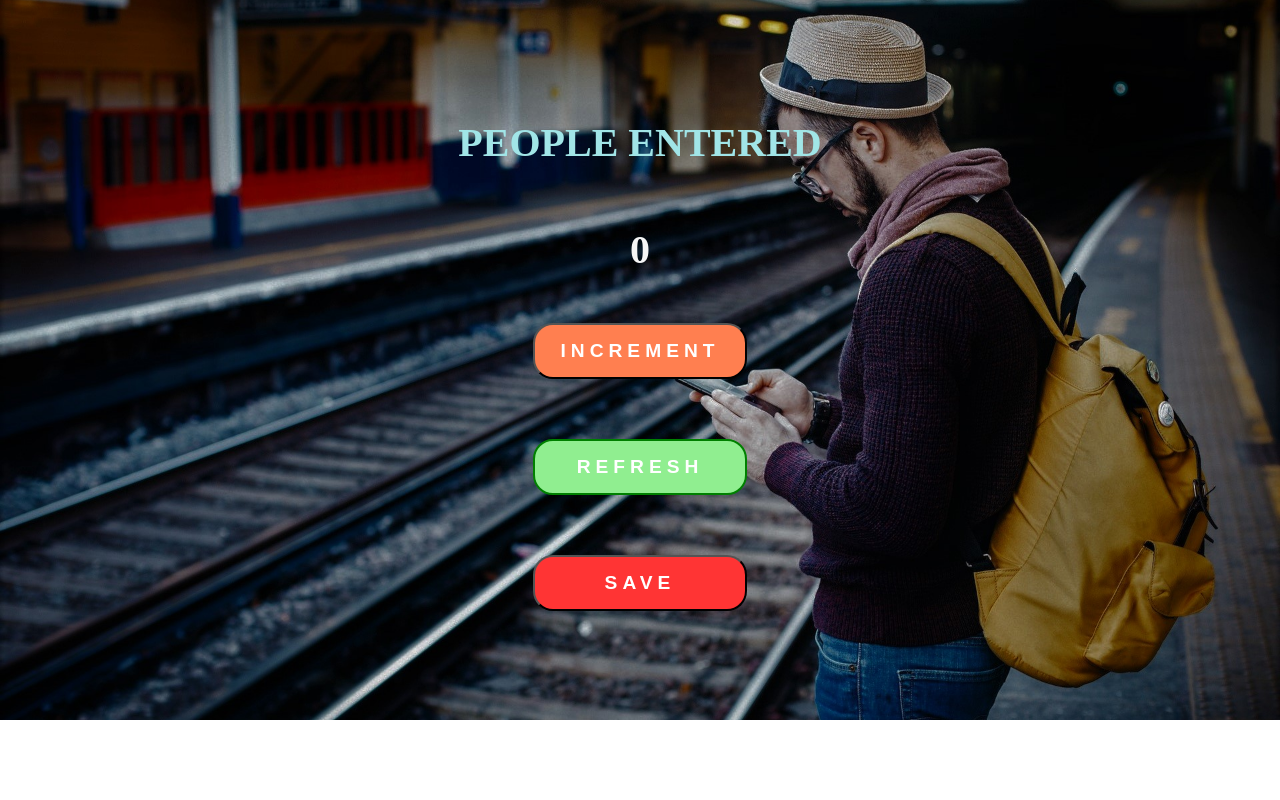
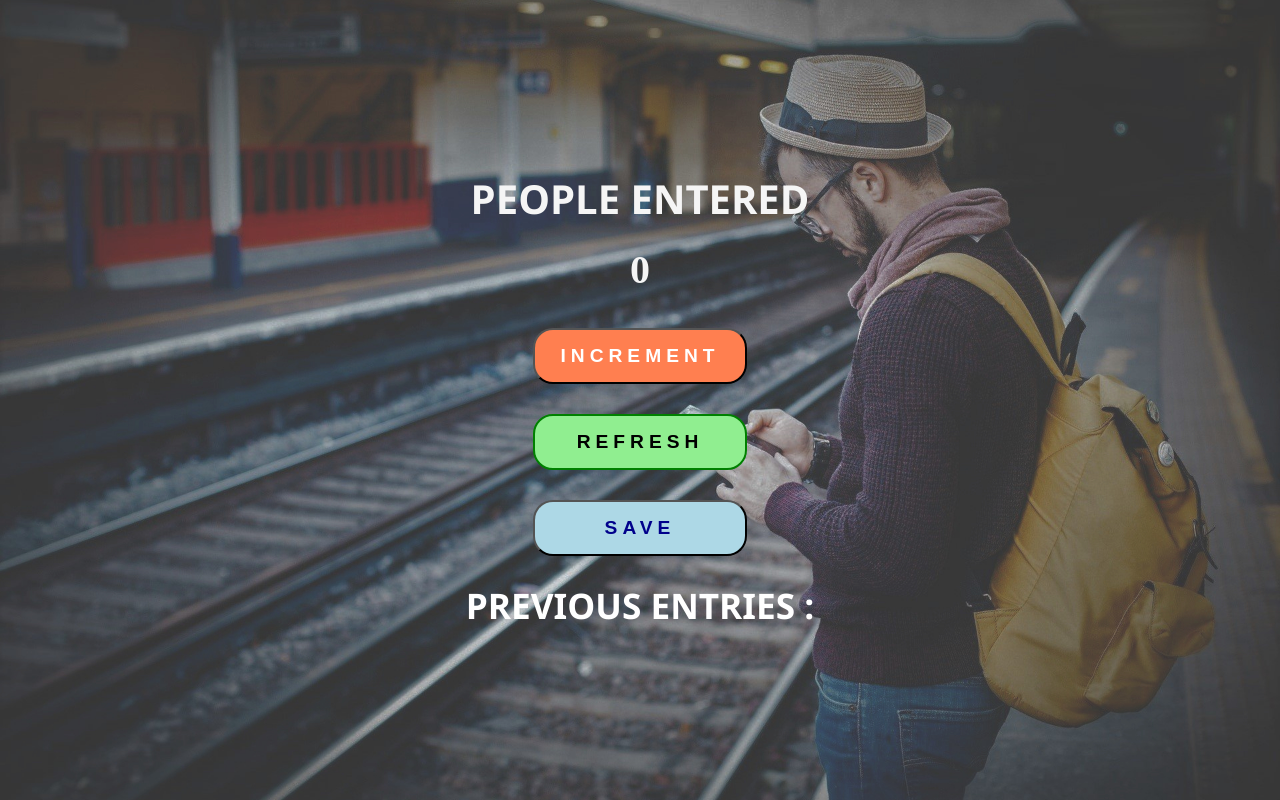
Before and after one commit to dev-sujay/people-counter-app, a plain HTML site: page index.html in a window 1280 px wide. Drawn offline with Linux system fonts and the light colour scheme.

Commit message:
Added save button fucntionality

```diff
--- a/index.html
+++ b/index.html
@@ -6,6 +6,8 @@
     <meta http-equiv="X-UA-Compatible" content="IE=edge">
     <meta name="viewport" content="width=device-width, initial-scale=1.0">
     <link rel="stylesheet" href="style.css">
+    <link rel="shortcut icon" href="People.png" />
+
     <title>Passenger Counter</title>
 </head>
 
@@ -16,6 +18,7 @@
         <button id="increment-btn" onclick="increment()">INCREMENT</button>
         <button id="refresh-btn" onclick="refresh()">REFRESH</button>
         <button id="save-btn" onclick="save()">SAVE</button>
+        <p id="save-el">Previous entries : </p>
 
 
     </div>
--- a/script.js
+++ b/script.js
@@ -1,10 +1,10 @@
 
 let counter = 0
 
-
+let saveEl = document.getElementById("save-el")
 
 function increment() {
-    counter = counter + 1
+    counter += 1
     document.getElementById("count-el").innerText = counter
 }
 
@@ -14,6 +14,10 @@ function refresh()  {
 
 }
 
+
 function save() {
-    console.log(counter)
+    let entryMessage = counter + "-"
+    saveEl.innerText += " " + entryMessage
+
+
 }
--- a/style.css
+++ b/style.css
@@ -8,20 +8,19 @@ div {
     display: flex;
     justify-content: center;
     align-items: center;
-    height: 90vh;
+    height: 100vh;
     width: 100vw;
     flex-direction: column;
-    background: url(bg.jpg) no-repeat center center/cover;
+    background: url(bg.jpeg) no-repeat center center/cover;
 }
 
 h1 {
 
-    padding: 20px;
-    margin: 20px;
-    color: #a1e5e7;
+
+    color: whitesmoke;
     font-size: 2.5rem;
     text-transform: uppercase;
-    font-family: 'Times New Roman', Times, serif;
+    font-family: 'Segoe UI', Tahoma, Geneva, Verdana, sans-serif;
     text-align: center;
 }
 
@@ -36,7 +35,7 @@ h1 {
 #increment-btn {
 
     padding: 15px 25px;
-    margin: 30px;
+    margin: 15px;
     font-size: 1.2rem;
     font-weight: bold;
     border-radius: 20px;
@@ -56,13 +55,13 @@ h1 {
 
 #refresh-btn {
     padding: 15px 42px;
-    margin: 30px;
+    margin: 15px;
     font-size: 1.2rem;
     font-weight: bold;
     border-radius: 20px;
     border: 2px solid green;
     background-color: lightgreen;
-    color: white;
+    color: black;
     letter-spacing: 5px;
 }
 
@@ -74,17 +73,27 @@ h1 {
 
 #save-btn {
     padding: 15px 70px;
-    margin: 30px;
+    margin: 15px;
     font-size: 1.2rem;
     font-weight: bold;
     border-radius: 20px;
-    background-color: rgb(255, 52, 52);
-    color: white;
+    background-color: lightblue;
+    color: darkblue;
     letter-spacing: 5px;
 }
 
 #save-btn:hover {
 
-    background-color: rgb(185, 61, 61);
+    background-color: rgb(88, 111, 119);
 
 }
+
+#save-el{
+    font-size: 2.2rem;
+    color: white;
+    text-transform: uppercase;
+    font-weight: bold;
+    font-family: 'Segoe UI', Tahoma, Geneva, Verdana, sans-serif;
+    text-align: center;
+    margin-top: 10px;
+}
```
Also changed, not shown: People.png (added), bg.jpeg (added).
